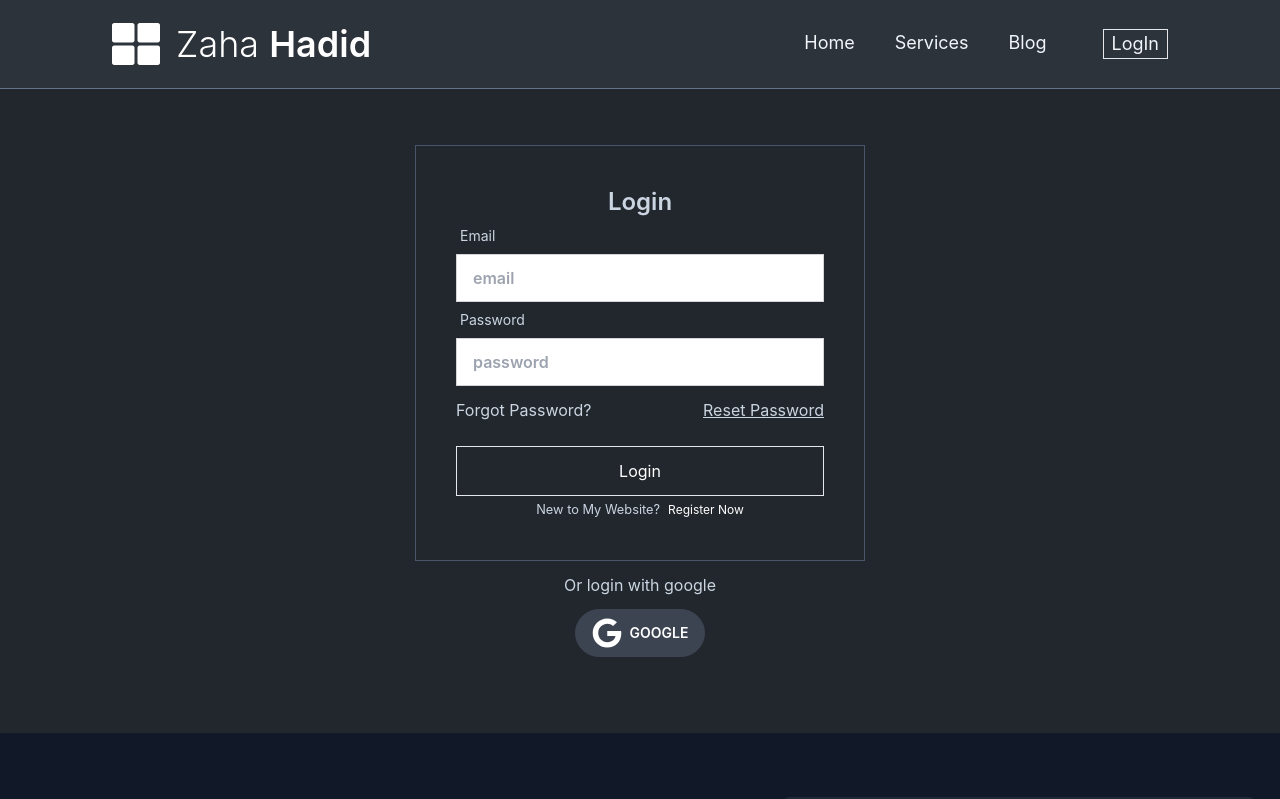
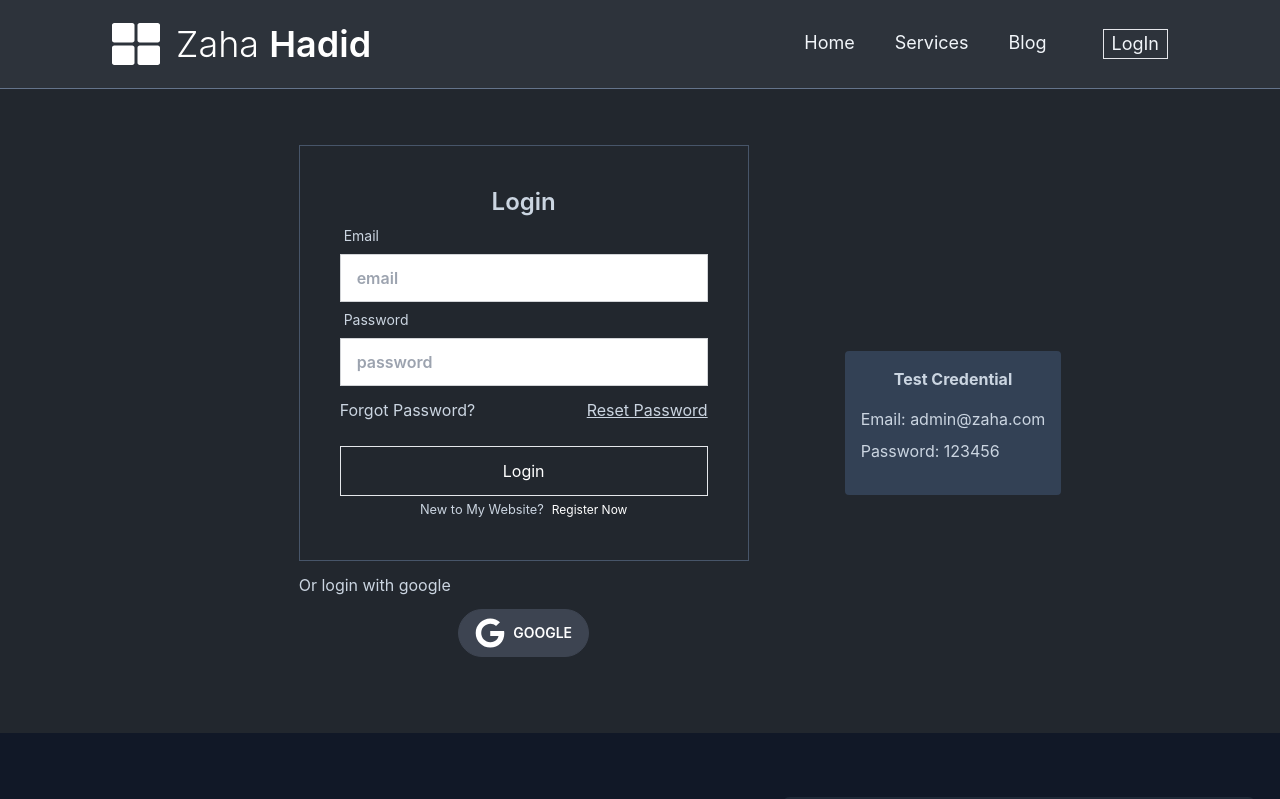
Before and after one commit to tauhid-hasan-dev/architect-zaha-hadid-client, a React (Create React App) app: page /login in a window 1280 px wide. Shown: the top 799 px of the page. Built offline with nearby package versions, Linux system fonts and the light colour scheme; no server answers.

Commit message:
login page updated

```diff
--- a/src/pages/Login/Login.js
+++ b/src/pages/Login/Login.js
@@ -8,7 +8,6 @@ import useTitle from "../../hooks/useTitle";
 
 const Login = () => {
   const { signIn, googleSignIn } = useContext(AuthContext);
-  //const { loading } = useContext(AuthContext);
   const [loading, setLoading] = useState(false);
   let location = useLocation();
   const navigate = useNavigate();
@@ -24,12 +23,10 @@ const Login = () => {
     const email = form.email.value;
     const password = form.password.value;
 
-    //console.log(email, password)
     signIn(email, password)
       .then((result) => {
         setLoading(true);
         const user = result.user;
-        console.log(user);
 
         const currentUser = {
           email: user.email,
@@ -45,7 +42,6 @@ const Login = () => {
           .then((res) => res.json())
           .then((data) => {
             setLoading(false);
-            console.log(data);
             localStorage.setItem("zaha-hadid-token", data.token);
             navigate(from, { replace: true });
           });
@@ -93,27 +89,26 @@ const Login = () => {
         })
           .then((res) => res.json())
           .then((data) => {
-            console.log(data);
             localStorage.setItem("zaha-hadid-token", data.token);
             navigate(from, { replace: true });
           });
       })
       .catch((err) => {
-        console.error(err);
-        toast.error("Error occured");
+        toast.error("Error occurred");
       });
   };
 
   return (
     <div className="hero bg-bg-login-color">
-      <div className="hero-content flex-col  lg:flex-row">
-        <div className="px-5 lg:px-20  py-10  flex flex-col items-center text-slate-300">
+      <div className="hero-content flex-col lg:flex-row ">
+        <div className="px-5 lg:px-20 py-10 flex flex-col items-center text-slate-300">
+          <div>
             <form
               onSubmit={handleSignIn}
-            className="p-7 lg:p-10 border  border-slate-600 w-[350px]   lg:w-[450px] "
+              className="p-7 lg:p-10 border border-slate-600 w-[350px] lg:w-[450px]"
             >
-            <p className="text-center text-slate-300 text-2xl  font-semibold">
-              Login{" "}
+              <p className="text-center text-slate-300 text-2xl font-semibold">
+                Login
               </p>
               <div className="form-control">
                 <label className="label">
@@ -142,19 +137,19 @@ const Login = () => {
 
               <div className="flex justify-between mt-3">
                 <div>
-                <label htmlFor="terms"> {<>Forgot Password?</>}</label>
+                  <label htmlFor="terms">Forgot Password?</label>
                 </div>
                 <div>
                   <label
                     htmlFor="my-modal-3"
-                  className="cursor-pointer underline text-slate-300 "
+                    className="cursor-pointer underline text-slate-300"
                   >
                     Reset Password
                   </label>
                 </div>
               </div>
               <div className="form-control mt-6">
-              <button className="border p-3 text-white  hover:bg-slate-600 ">
+                <button className="border p-3 text-white hover:bg-slate-600">
                   Login
                 </button>
               </div>
@@ -163,23 +158,31 @@ const Login = () => {
                 <small className="mr-2">New to My Website?</small>
                 <Link
                   to="/register"
-                className="label-text-alt link link-hover  text-white"
+                  className="label-text-alt link link-hover text-white"
                 >
                   Register Now
                 </Link>
               </div>
             </form>
+
             <div className="mb-3 mt-3">Or login with google</div>
             <div
               onClick={handleGoogleSignIn}
               className="flex flex-row justify-center gap-3 mb-5 w-[100%]"
             >
-            <button className="btn  rounded-full  flex gap-2 ">
-              {" "}
-              <FaGoogle className="text-3xl"></FaGoogle> google{" "}
+              <button className="btn rounded-full flex gap-2">
+                <FaGoogle className="text-3xl"></FaGoogle> google
               </button>
             </div>
           </div>
+        </div>
+        {/* Credentials Section */}
+        <div className="mt-6  p-4 bg-slate-700 text-slate-300 rounded">
+          <h2 className="text-center font-bold mb-4">Test Credential</h2>
+          <p className="mb-2">Email: admin@zaha.com</p>
+          <p className="mb-4">Password: 123456</p>
+        </div>
+        {/* End of Credentials Section */}
       </div>
     </div>
   );
```
Lines whose indentation alone changed are shown as unchanged.
